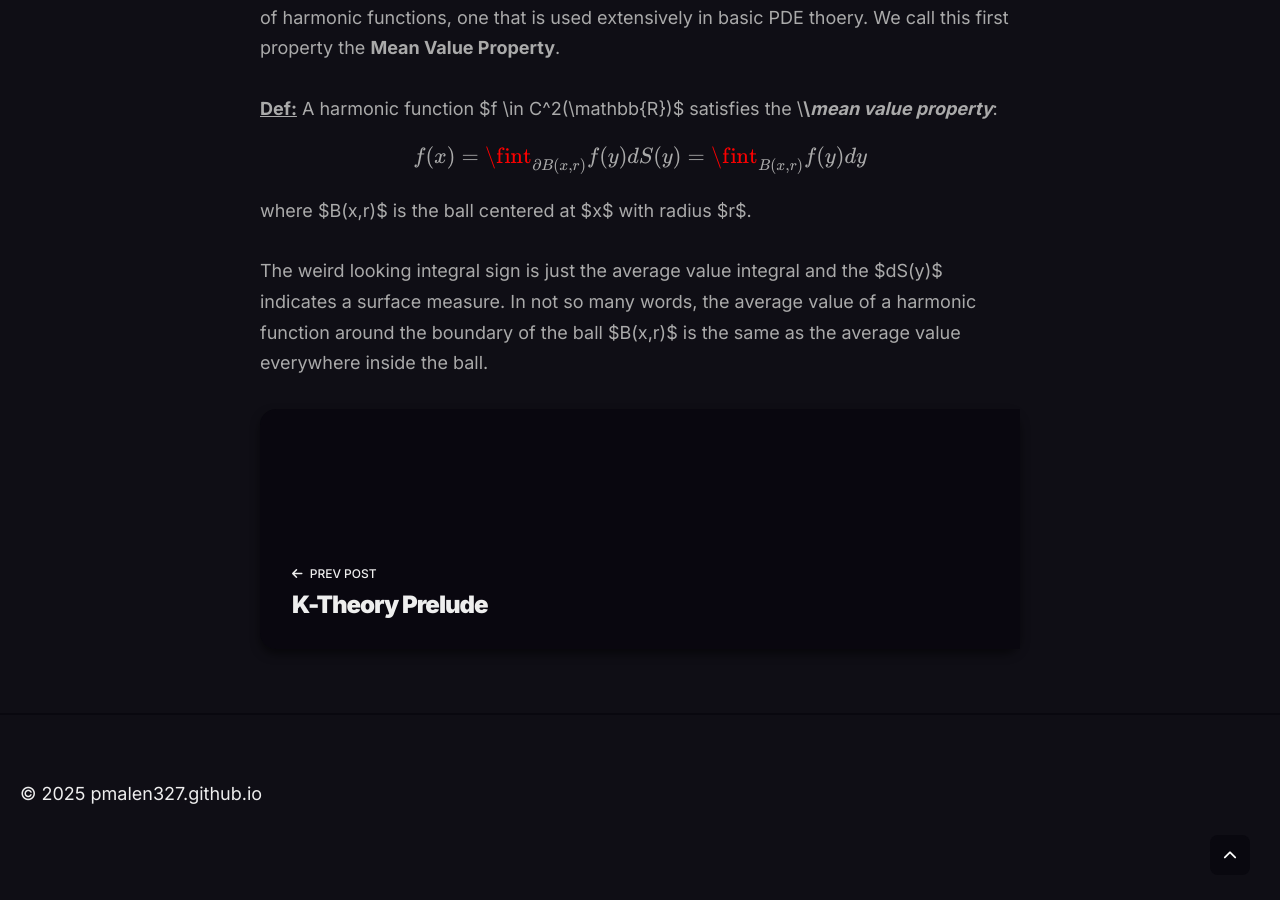
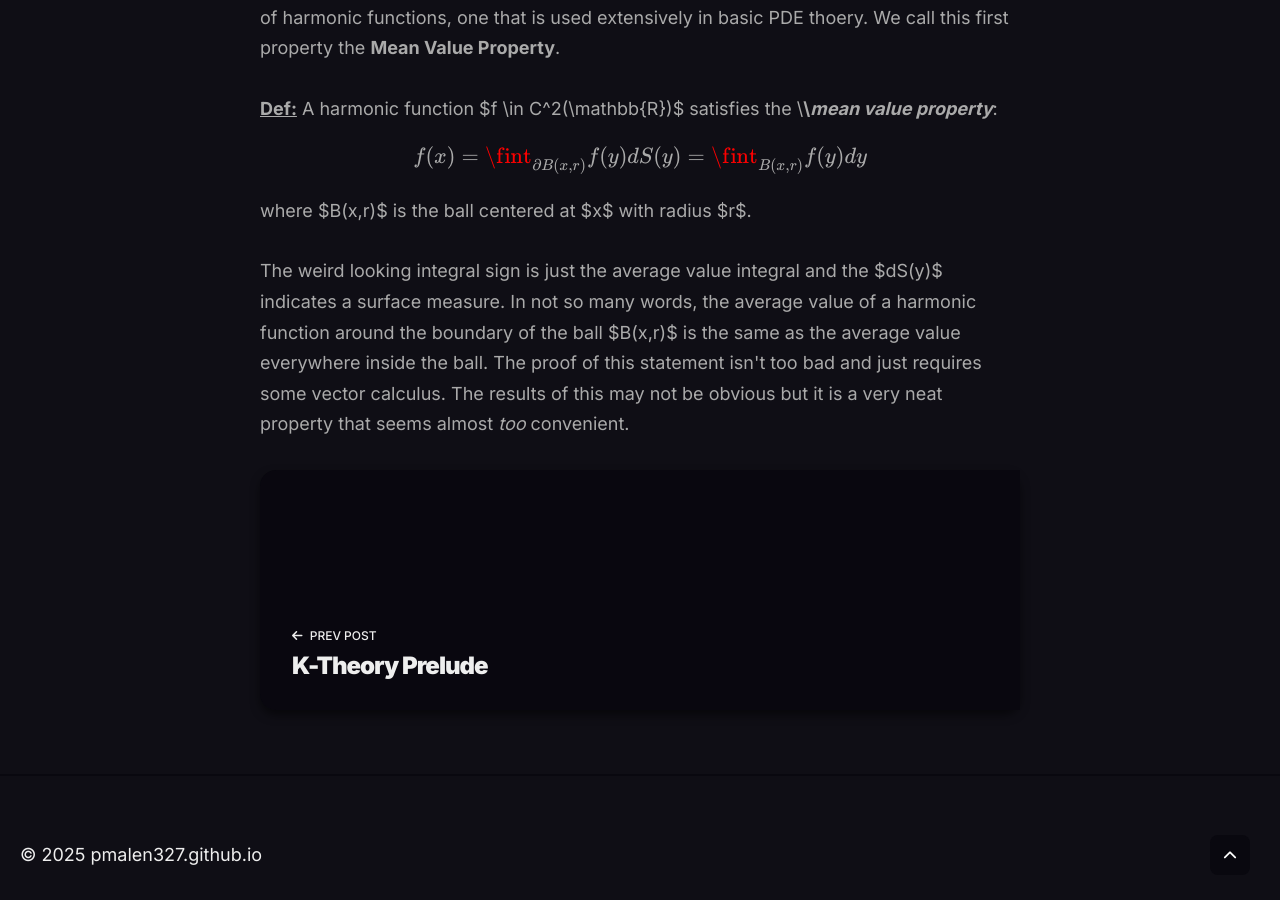
Before and after one commit to pmalen327/pmalen327.github.io, a Jekyll site: the page built from _posts/2025-12-10-Harmonic-Functions.html, in a window 1280 px wide and 900 px high, scrolled down 1279 px. Built offline with Jekyll 4.4.1, drawn with Linux system fonts in a browser that asks for light colours; before the commit the page ends 2152 px from its top, so only the background shows below that.

Commit message:
quick push

```diff
--- a/_posts/2025-12-10-Harmonic-Functions.html
+++ b/_posts/2025-12-10-Harmonic-Functions.html
@@ -76,7 +76,9 @@ description: ""
     The weird looking integral sign is just the average value integral and the
     $dS(y)$ indicates a surface measure. In not so many words, the average value
     of a harmonic function around the boundary of the ball $B(x,r)$ is the same as
-    the average value everywhere inside the ball.
+    the average value everywhere inside the ball. The proof of this statement isn't
+    too bad and just requires some vector calculus. The results of this may not be
+    obvious but it is a very neat property that seems almost <i>too</i> convenient.
 </p>
 
 
```
